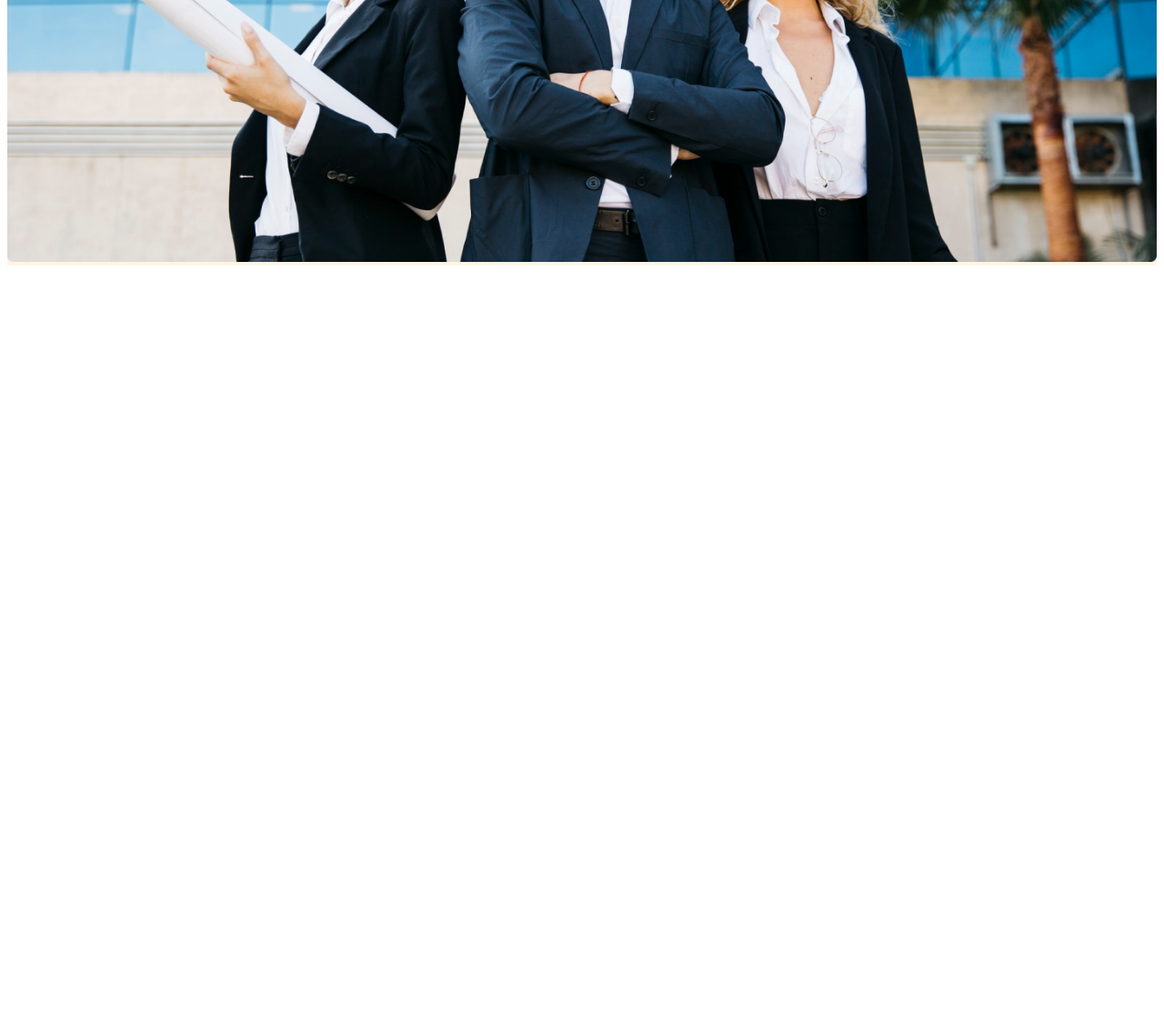
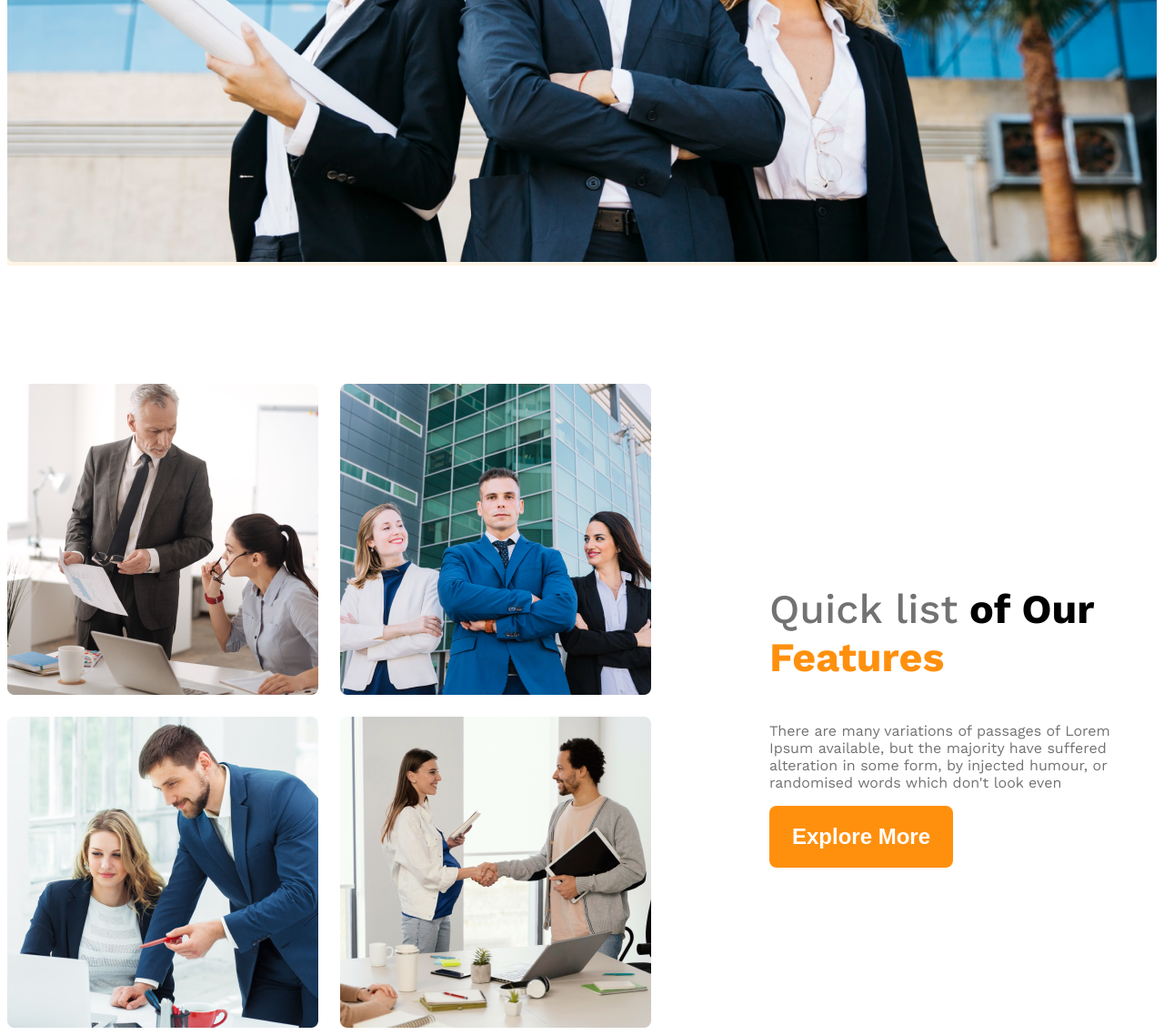
Before and after one commit to Sayed100SAM/g3-architects-website, a plain HTML site: page index.html in a window 1280 px wide. Shown: the part 897-2035 px from the top of the page at 91% size. Before the commit the page ends 1197 px from the top, so only its background shows below. Drawn offline with nearby package versions, Linux system fonts and the light colour scheme.

Commit message:
features description and some facts added

```diff
--- a/index.html
+++ b/index.html
@@ -27,7 +27,19 @@
             </div>
     </header>
     <main>
-
+        <section class="teams display-flex">
+            <div class="team-img-container">
+                <img src="images/team1.png" alt="">
+                <img src="images/team2.png" alt="">
+                <img src="images/team3.png" alt="">
+                <img src="images/team4.png" alt="">
+            </div>
+           <div class="our-features">
+            <h3 class="section-title"><span id="quick-list" class="text-light-gray">Quick list</span> <span>of Our </span> <span class="text-primary">Features</span> </h3>
+                <p class="feature-description text-light-gray">There are many variations of passages of Lorem Ipsum available, but the majority have suffered alteration in some form, by injected humour, or randomised words which don't look even</p>
+                <button class="btn-primary">Explore More</button>
+           </div>
+        </section>
     </main>
     <footer>
 
--- a/styles/architects.css
+++ b/styles/architects.css
@@ -24,6 +24,9 @@
 .bg-light{
   background-color: rgba(255, 144, 14, 0.1);
 }
+.text-primary{
+  color: #FF900E;
+}
 .btn-primary{
   background-color: #FF900E;
   color: white;
@@ -33,6 +36,15 @@
   border-radius: 8px;
   border: none;
 }
+
+main{
+  max-width: 1440px;
+  margin: 0 auto;
+}
+main > section{
+  margin-top: 130px;
+}
+
 /* header styles  */
 
 
@@ -74,9 +86,47 @@
 .banner-image{
   width: 100%;
 }
+/* teams and feature related styles */
+.teams{
+  align-items: center;
+}
+.team-img-container{
+  display: grid;
+  grid-template-columns: repeat(2,1fr);
+  gap: 24px;
+}
+.our-features{
+  margin-left: 130px;
+  max-width: 530px;
+}
+.section-title{
+  font-size: 2.8rem;
+  font-weight: 700;
+}
+#quick-list{
+  font-weight: 500;
+}
 /* responsive media query */
 @media screen  and (max-width: 576px){
-  .nav-items , .nav-link{
+  .nav-items , .nav-links, .teams {
     flex-direction: column;
   }
+  .team-img-container{
+    grid-template-columns: repeat(1,1fr);
+  }
+  .our-features{
+    margin-left: 20px;
+  }
+
 }
+
+/* medium size device */
+@media screen  and (min-width: 576px) and (max-width:992px){
+    .teams{
+      flex-direction: column;
+    }
+    .our-features{
+    margin: 50px auto;
+  }
+
+}
```
